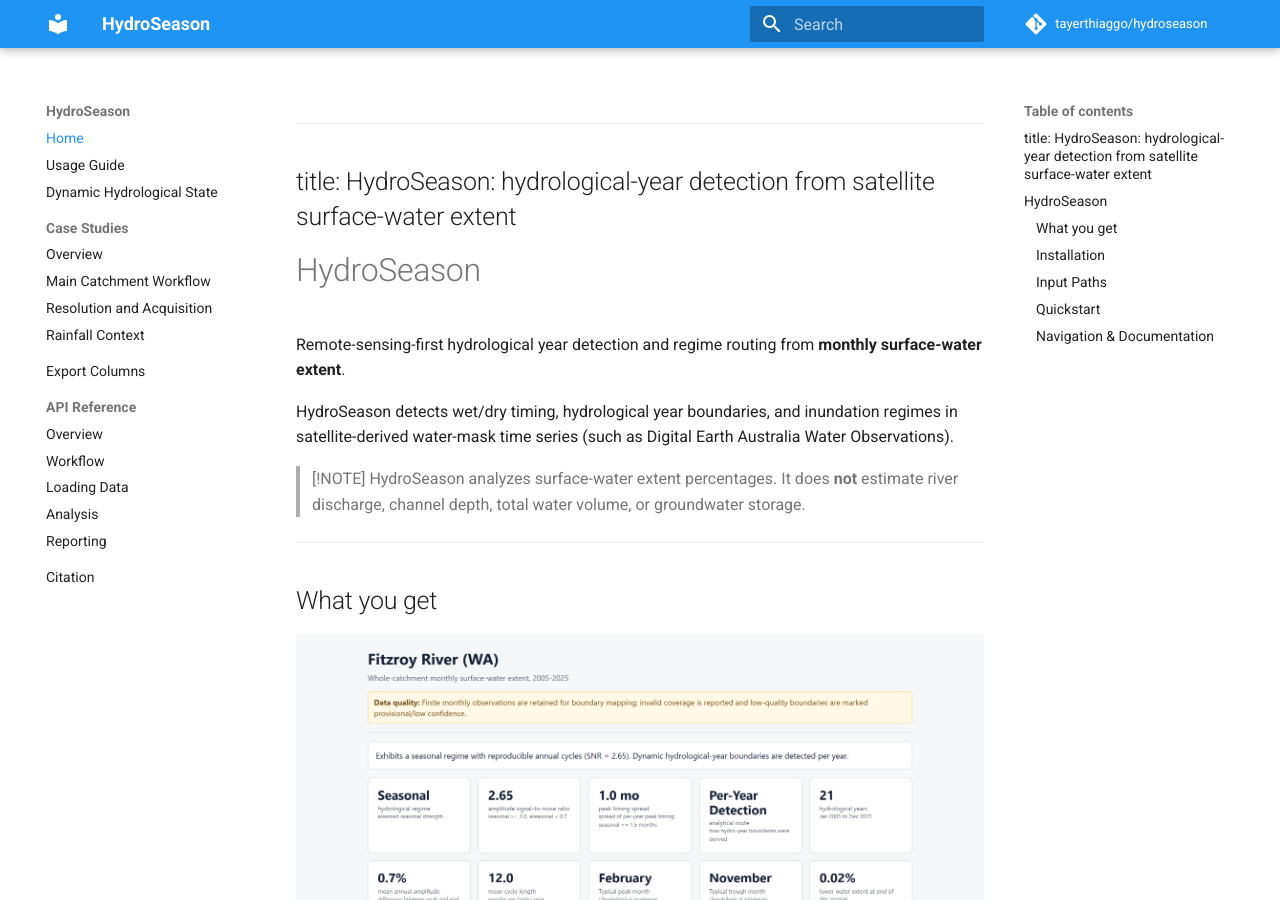
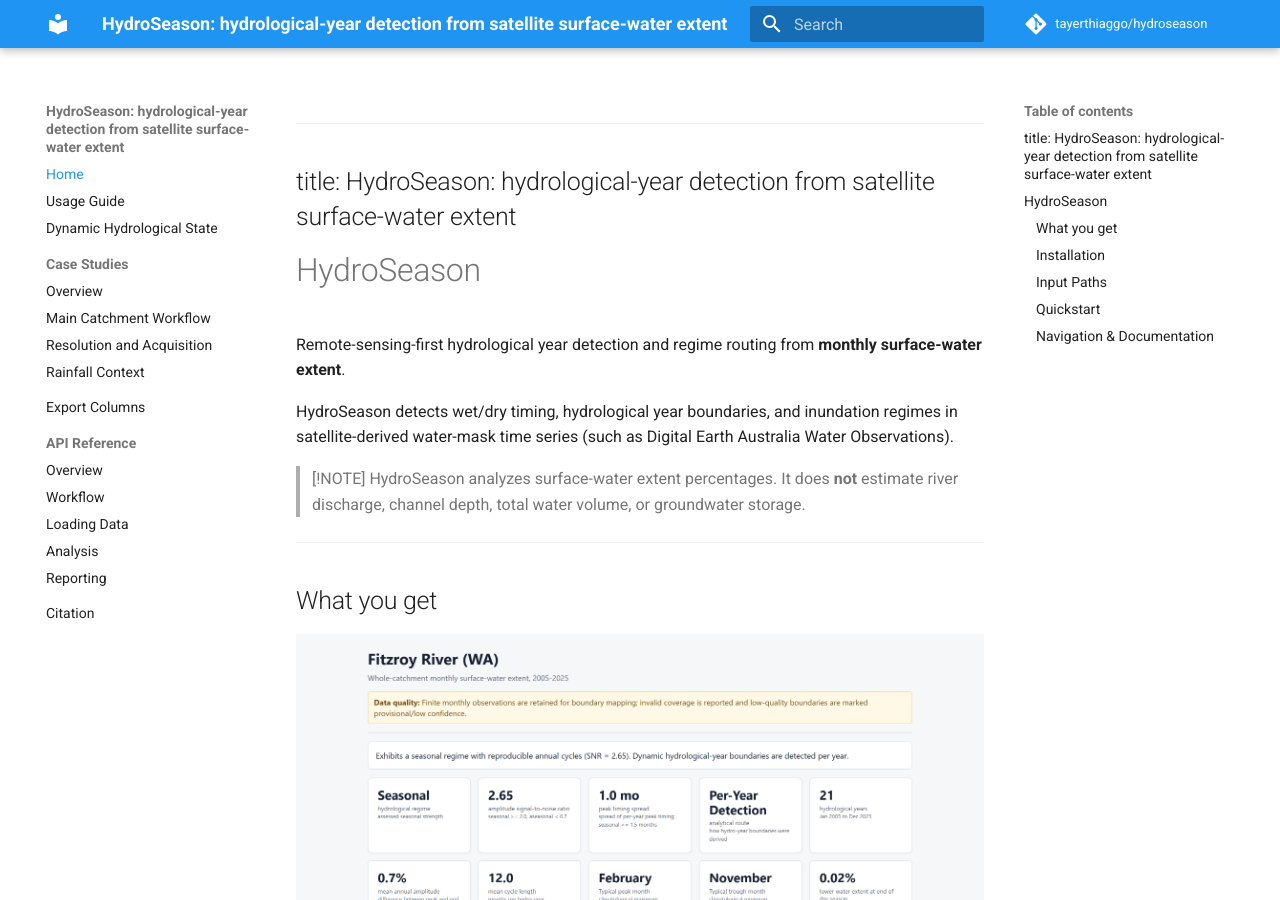
Before and after one commit to tayerthiaggo/hydroseason, an MkDocs documentation site: the page built from docs/index.md, in a window 1280 px wide and 900 px high. Built offline with MkDocs 1.6.1 and Material for MkDocs 9.7.7, drawn with Linux system fonts in a browser that asks for light colours; comment, search, counter and statistics services are not loaded.

Commit message:
Update site name in mkdocs.yml

```diff
--- a/mkdocs.yml
+++ b/mkdocs.yml
@@ -1,5 +1,5 @@
-site_name: HydroSeason
-site_description: Open-source Python package for testing surface-water seasonality, defining hydrological years, and analysing flood events and dry spells from satellite-derived monthly water extent
+site_name: "HydroSeason: hydrological-year detection from satellite surface-water extent"
+site_description: "Open-source Python package for testing surface-water seasonality, defining hydrological years, and analysing flood events and dry spells from satellite-derived monthly water extent"
 site_url: https://tayerthiaggo.github.io/hydroseason/
 repo_url: https://github.com/tayerthiaggo/hydroseason
 repo_name: tayerthiaggo/hydroseason
```
